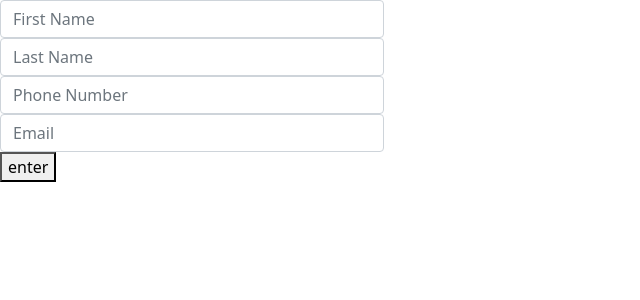
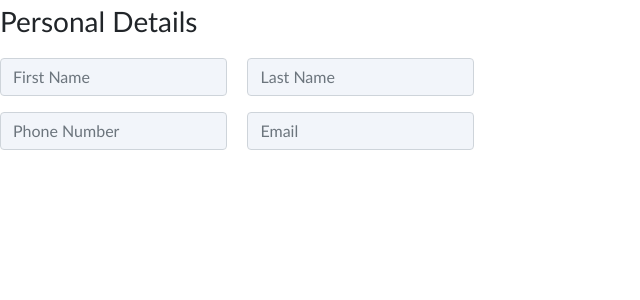
Before and after one commit to nishan-soni/resume-client, a React (Create React App) app: page / in a window 1280 px wide. Shown: the top 300 px of the page, without its empty margins (0-640 px from the left). Built offline with nearby package versions, Linux system fonts and the light colour scheme.

Commit message:
edited personal info component

```diff
--- a/src/App.js
+++ b/src/App.js
@@ -6,6 +6,9 @@ import fileDownload from 'js-file-download'
 
 class App extends Component {
   state = {
+    edu_input : [],
+    exp_input : [],
+    skill_input : [],
     template : '',
     info : {
       fname: "",
@@ -55,7 +58,11 @@ class App extends Component {
     }))
   }
 
-  onClick = () => {
+  addEdu = () => {
+
+  }
+
+  onCreate = () => {
     axios({
       url : 'https://resume-e.herokuapp.com/create/template1',
       method: 'POST',
@@ -69,11 +76,11 @@ class App extends Component {
   }
 
   //primary colour of the app #28247c
+  //<button onClick = {this.onClick}>enter</button>
   render() {
     return (
       <React.Fragment>
         <Personal getFname = {this.getFname} getLname = {this.getLname} getPhone = {this.getPhone}   getEmail = {this.getEmail}/>
-        <button onClick = {this.onClick}>enter</button>
       </React.Fragment>
     );
   }
--- a/src/components/personal_info/personal.css
+++ b/src/components/personal_info/personal.css
@@ -1,3 +1,28 @@
-.name {
-  width: 30vw;
+.info {
+  width: fit-content;
+  height: fit-content;
 }
+
+#element {
+  margin-top: 2vh;
+  margin-bottom: 2vh;
+  background-color: #f2f5fa;
+  font-family: Calibri, sans-serif;
+  font-style: bold;
+}
+
+.info-container1 {
+  float: left;
+  margin-right: 0.8vw;
+}
+
+.info-container2 {
+  float: right;
+  margin-left: 0.8vw;
+}
+
+.info-title {
+  font-size: 3.5vh;
+  font-family: Calibri, "Trebuchet MS", sans-serif;
+  font-style: bold;
+}
--- a/src/components/personal_info/personal.js
+++ b/src/components/personal_info/personal.js
@@ -6,9 +6,14 @@ class Personal extends Component {
     render() {
         const {getFname, getLname, getPhone, getEmail} = this.props;
         return (
-            <div className = "name">
+            <div className = "info">
+                <div className = "info-title">
+                    Personal Details
+                </div>
+                <div className = "info-container1">
                     <input
                         className = "form-control"
+                        id = 'element'
                         type = "text"
                         aria-label="Small"
                         aria-describedby="inputGroup-sizing-sm"
@@ -20,6 +25,22 @@ class Personal extends Component {
                     />
                     <input
                         className = "form-control"
+                        id = 'element'
+                        type = "tel"
+                        aria-label="Small"
+                        aria-describedby="inputGroup-sizing-sm"
+                        placeholder = "Phone Number"
+                        onChange = { (e) => {
+                            getPhone(e.target.value)
+                            }
+                        }
+                    />
+                </div>
+
+                <div className = "info-container2">
+                    <input
+                        className = "form-control"
+                        id = 'element'
                         type = "text"
                         aria-label="Small"
                         aria-describedby="inputGroup-sizing-sm"
@@ -31,17 +52,7 @@ class Personal extends Component {
                     />
                     <input
                         className = "form-control"
-             type = "tel"
-             aria-label="Small"
-             aria-describedby="inputGroup-sizing-sm"
-             placeholder = "Phone Number"
-             onChange = { (e) => {
-                 getPhone(e.target.value)
-                }
-             }
-             />
-             <input
-             className = "form-control"
+                        id = 'element'
                         type = "text"
                         aria-label="Small"
                         aria-describedby="inputGroup-sizing-sm"
@@ -52,6 +63,8 @@ class Personal extends Component {
                         }
                     />
                 </div>
+
+        </div>
         );
     }
 }
```
Lines whose indentation alone changed are shown as unchanged.
